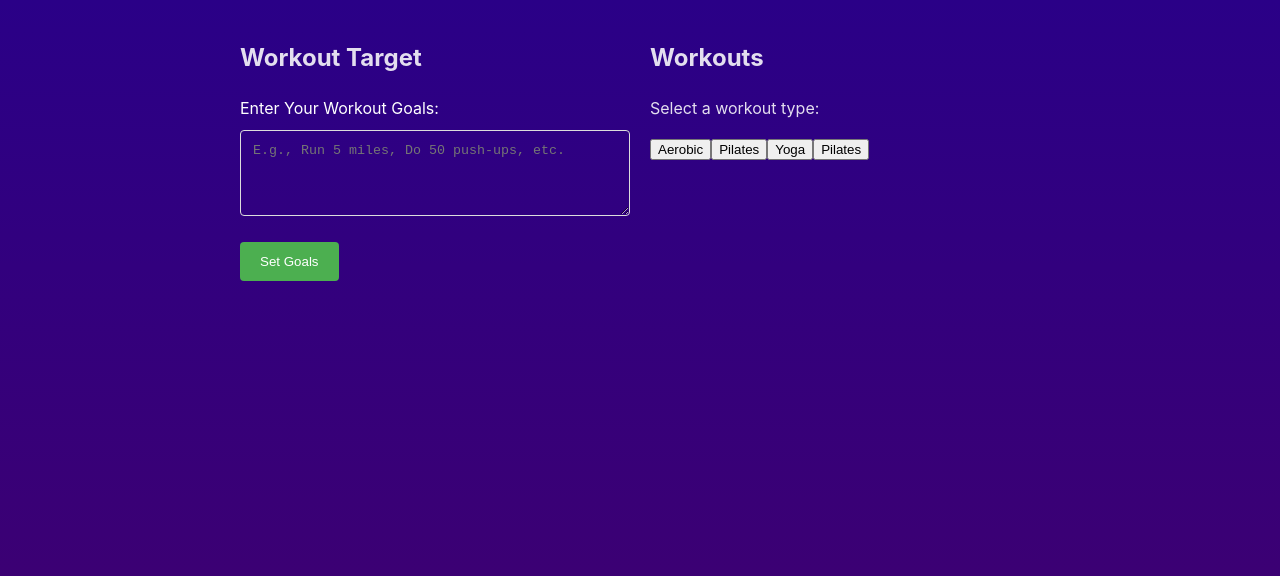
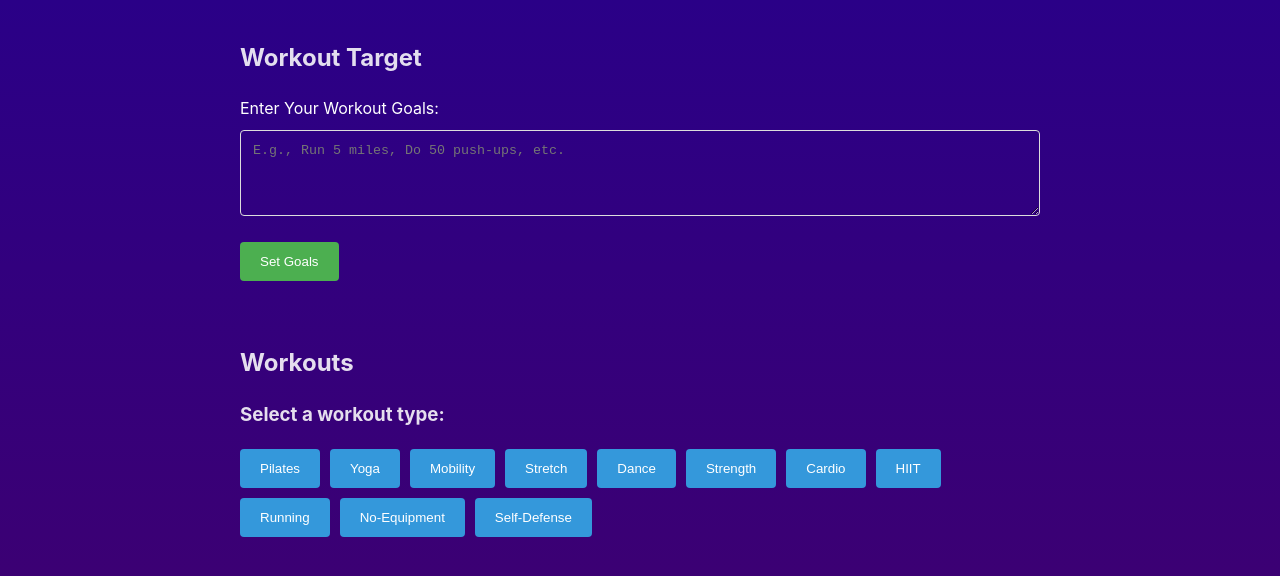
Before and after one commit to adamfenji/Team4SoftwareProject, a React app in the folder Front-end/: page /Team4SoftwareProject/physicaltracker in a window 1280 px wide. Shown: the top 576 px of the page. Built offline with nearby package versions, Linux system fonts and the light colour scheme; the HTML template or start-up script is replaced by a standard one.

Commit message:
Physical Tracker functionality

```diff
--- a/Front-end/components/PhysicalTracker/PhysicalTracker.css
+++ b/Front-end/components/PhysicalTracker/PhysicalTracker.css
@@ -1,18 +1,16 @@
 .ptContainer {
     display: flex;
-    justify-content: space-between;
+    flex-direction: column;
+    align-items: stretch;
     max-width: 800px;
     margin: 0 auto;
     padding: 20px;
 }
 
-  .setGoal {
-    flex: 1;
-    margin-right: 20px;
-  }
-
+.setGoal,
 .workouts {
     flex: 1;
+    margin-bottom: 20px;
 }
 
 form {
@@ -22,7 +20,7 @@
 label {
     display: block;
     margin-bottom: 10px;
-    color: white; /* Match dashboard text color */
+    color: white;
 }
 
 textarea {
@@ -32,8 +30,8 @@
     box-sizing: border-box;
     border: 1px solid #ddd;
     border-radius: 4px;
-    background-color: transparent; /* Match dashboard background */
-    color: white; /* Match dashboard text color */
+    background-color: transparent;
+    color: white;
 }
 
 input[type="submit"] {
@@ -55,12 +53,54 @@
     padding: 15px;
     border: 1px solid #ddd;
     border-radius: 4px;
-    background-color: #2c3e50; /* Match dashboard background */
-    color: white; /* Match dashboard text color */
+    background-color: #2c3e50;
+    color: white;
 }
 
 .workoutItem p {
     margin: 0;
+}
+
+.workoutTypeButtons {
+    display: flex;
+    flex-wrap: wrap;
+    gap: 10px;
+    margin-top: 20px;
+}
+
+.workoutTypeButtons button {
+    background-color: #3498db;
+    color: white;
+    padding: 12px 20px;
+    border: none;
+    border-radius: 4px;
+    cursor: pointer;
+    transition: background-color 0.3s ease-in-out;
+}
+
+.workoutTypeButtons button:hover {
+    background-color: #2980b9;
+}
+
+.bodyPartButtons {
+    display: flex;
+    flex-wrap: wrap;
+    gap: 10px;
+    margin-top: 20px;
+}
+
+.bodyPartButtons button {
+    background-color: #3498db;
+    color: white;
+    padding: 12px 20px;
+    border: none;
+    border-radius: 4px;
+    cursor: pointer;
+    transition: background-color 0.3s ease-in-out;
+}
+
+.bodyPartButtons button:hover {
+    background-color: #2980b9;
 }
 
 /* Optional: Media query for responsiveness */
--- a/Front-end/components/PhysicalTracker/PhysicalTracker.tsx
+++ b/Front-end/components/PhysicalTracker/PhysicalTracker.tsx
@@ -9,6 +9,7 @@ interface WorkoutGoal {
 const PhysicalTracker: FC<{}> = () => {
   const [workoutGoals, setWorkoutGoals] = useState<string>('');
   const [selectedWorkout, setSelectedWorkout] = useState<string | null>(null);
+  const [selectedBodyPart, setSelectedBodyPart] = useState<string | null>(null);
 
   const handleGoalChange = (event: React.ChangeEvent<HTMLTextAreaElement>) => {
     setWorkoutGoals(event.target.value);
@@ -26,8 +27,18 @@ const PhysicalTracker: FC<{}> = () => {
 
   const handleWorkoutSelection = (workoutType: string) => {
     setSelectedWorkout(workoutType);
-    // You can navigate to the website associated with the workout type here
-    // Example: window.location.href = `https://example.com/${workoutType}`;
+    // Reset body part selection when a new workout type is selected
+    setSelectedBodyPart(null);
+  };
+
+  const handleBodyPartSelection = (bodyPart: string) => {
+    setSelectedBodyPart(bodyPart);
+    // Fetch exercises based on the selected body part (you can implement this logic)
+    // Example: axios.get(`http://localhost:3000/api/exercises?bodyPart=${bodyPart}`)
+    //   .then(response => {
+    //     // Handle the response and update the UI with exercises
+    //   })
+    //   .catch(error => console.error('Error fetching exercises:', error));
   };
 
   return (
@@ -50,20 +61,58 @@ const PhysicalTracker: FC<{}> = () => {
         </form>
       </div>
 
+      <br />
+
       <div className='workouts'>
         <h2>Workouts</h2>
-        <div>
-          <p>Select a workout type:</p>
-          <button onClick={() => handleWorkoutSelection('Aerobic')}>Aerobic</button>
-          <button onClick={() => handleWorkoutSelection('Pilates')}>Pilates</button>
-          <button onClick={() => handleWorkoutSelection('Yoga')}>Yoga</button>
-          <button onClick={() => handleWorkoutSelection('pilates')}>Pilates</button>
-          {/* Add more buttons for other workout types */}
+        <div className="WorkoutsType">
+          <div>
+            <div className='workoutTitle'>
+              <h3>Select a workout type:</h3>
+            </div>
+            <div className='workoutTypeButtons'>
+              <button onClick={() => handleWorkoutSelection('Pilates')}>Pilates</button>
+              <button onClick={() => handleWorkoutSelection('Yoga')}>Yoga</button>
+              <button onClick={() => handleWorkoutSelection('Mobility')}>Mobility</button>
+              <button onClick={() => handleWorkoutSelection('Stretch')}>Stretch</button>
+              <button onClick={() => handleWorkoutSelection('Dance')}>Dance</button>
+
+              <button onClick={() => handleWorkoutSelection('Strength')}>Strength</button>
+              <button onClick={() => handleWorkoutSelection('Cardio')}>Cardio</button>
+              <button onClick={() => handleWorkoutSelection('HIIT')}>HIIT</button>
+              <button onClick={() => handleWorkoutSelection('Running')}>Running</button>
+              <button onClick={() => handleWorkoutSelection('No-Equipment')}>No-Equipment</button>
+
+              <button onClick={() => handleWorkoutSelection('Self-Defense')}>Self-Defense</button>
+
+            </div>
+          </div>
+
+          {selectedWorkout === 'Strength' && (
+            <div className='strengthBodyPartSelection'>
+              <h3>Select a specific area for Strength training:</h3>
+              <div className='bodyPartButtons'>
+                <button onClick={() => {
+                  handleBodyPartSelection('Upper Body');
+                  window.location.href = 'https://www.youtube.com/watch?v=XxuRSjER3Qk';
+                }}>
+                  Full Body
+                </button>
+                <button onClick={() => handleBodyPartSelection('Lower Body')}>Lower Body</button>
+
+              </div>
+
+              {selectedBodyPart && (
+                <div className='selectedBodyPart'>
+                  <p>Selected Body Part: {selectedBodyPart}</p>
+                </div>
+              )}
+            </div>
+          )}
         </div>
         {selectedWorkout && (
-          <div>
+          <div className='selectedWorkout'>
             <p>Selected Workout: {selectedWorkout}</p>
-            {/* You can add additional content or link to a website here */}
           </div>
         )}
       </div>
```
Lines whose indentation alone changed are shown as unchanged.
